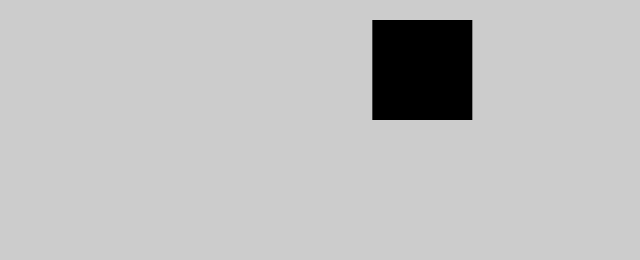
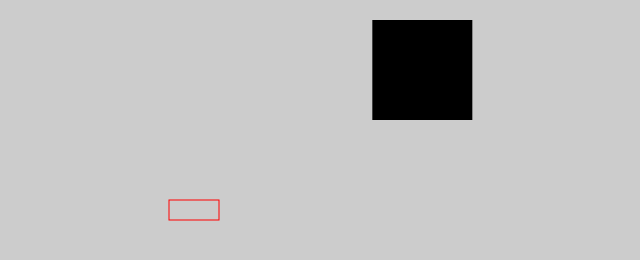
Before and after one commit to Herbertusz/ski, a website built with webpack: page src/index.html in a window 1280 px wide. Shown: the full height of the page, 131-771 px from the left. Built offline with nearby package versions, Linux system fonts and the light colour scheme.

Commit message:
Három réteg létrehozása

```diff
--- a/src/css/index.css
+++ b/src/css/index.css
@@ -7,13 +7,20 @@ body {
   width: 100vw;
   height: 100vh;
 }
-#skier {
+#over {
+  display: block;
+  position: absolute;
+  left: 0;
+  top: 0;
+  pointer-events: none;
+}
+#main {
   display: block;
   position: absolute;
   left: 0;
   top: 0;
 }
-#track {
+#under {
   display: block;
   position: absolute;
   left: 0;
--- a/src/index.html
+++ b/src/index.html
@@ -6,7 +6,7 @@
     <link rel="stylesheet" href="css/normalize.css" />
     <link rel="stylesheet" href="css/index.css" />
     <link rel="icon" href="/favicon.ico" type="image/x-icon" />
-    <script src="index.min.js"></script>
+    <script src="index.min.js" type="module"></script>
   </head>
   <body>
     <!--
@@ -15,10 +15,13 @@
     -->
 
     <div id="container">
-      <canvas id="track" width="0" height="0">
+      <canvas id="under" width="0" height="0">
         Nincs canvas!
       </canvas>
-      <canvas id="skier" width="0" height="0">
+      <canvas id="main" width="0" height="0">
+        Nincs canvas!
+      </canvas>
+      <canvas id="over" width="0" height="0">
         Nincs canvas!
       </canvas>
     </div>
--- a/src/index.ts
+++ b/src/index.ts
@@ -1,50 +1,40 @@
-/**
- * Animáció futtatása
- * @param {number} speed - animáció sebessége (px/sec)
- * @param {function} operation - animáció minden lépésében lefutó függvény, ha false a visszatérési értéke, az animáció leáll
- */
-const animate = function(speed: number, operation: (count: number) => boolean) {
-  let start: number | null = null;
-
-  const step = (timeStamp: number) => {
-    if (!start) {
-      start = timeStamp;
-    }
-    const elapsed = timeStamp - start;
-
-    const count = speed / 1000 * elapsed;
-    const continueAnimation = operation(count);
-
-    if (continueAnimation) {
-      window.requestAnimationFrame(step);
-    }
-  };
-
-  window.requestAnimationFrame(step);
-};
+import { animate } from './js/utility';
+import { Control } from './js/control';
+import { CanvasContexts, CanvasLayers, Graphics, Layers } from './js/graphics';
 
 window.onload = function() {
 
-  const canvasTrack = document.getElementById('track') as HTMLCanvasElement;
-  const canvasSkier = document.getElementById('skier') as HTMLCanvasElement;
-  const ctxTrack = canvasTrack.getContext('2d') as CanvasRenderingContext2D;
-  const _ctxSkier = canvasSkier.getContext('2d') as CanvasRenderingContext2D;
+  const canvas = {
+    under: document.getElementById(Layers.Under),
+    main: document.getElementById(Layers.Main),
+    over: document.getElementById(Layers.Over)
+  } as CanvasLayers;
+  const ctx = {
+    under: canvas[Layers.Under].getContext('2d'),
+    main: canvas[Layers.Main].getContext('2d'),
+    over: canvas[Layers.Over].getContext('2d')
+  } as CanvasContexts;
 
   window.addEventListener('resize', resizeCanvas, false);
 
   function resizeCanvas() {
-    canvasTrack.width = window.innerWidth;
-    canvasTrack.height = window.innerHeight;
-    canvasSkier.width = window.innerWidth;
-    canvasSkier.height = window.innerHeight;
+    Object.values(Layers).forEach(
+      (layerName: Layers) => {
+        canvas[layerName].width = window.innerWidth;
+        canvas[layerName].height = window.innerHeight;
+      }
+    );
   }
 
   resizeCanvas();
 
-  animate(200, (steps) => {
-    ctxTrack.clearRect(0, 0, canvasTrack.width, canvasTrack.height);
-    ctxTrack.fillRect(steps, 20, 100, 100);
-    return steps < 500;
+  animate(200, (current) => {
+    ctx[Layers.Under].clearRect(0, 0, canvas[Layers.Under].width, canvas[Layers.Under].height);
+    ctx[Layers.Under].fillRect(current, 20, 100, 100);
+    return current < 500;
   });
 
+  Graphics.init(canvas, ctx);
+  Control.init(canvas[Layers.Main]);
+
 };
--- a/src/js/utility.ts
+++ b/src/js/utility.ts
@@ -1,5 +1,3 @@
-import { LocationData } from './interfaces';
-
 /**
  * Promisify-olt setTimeout
  * @param {number} timeout - késleltetés
@@ -46,7 +44,7 @@ export const promiseSequence = function (promiseFactories: ((value: any) => any)
  * @return {Promise}
  */
 export const tryRequest = function ({
-  times, url, options = {}
+  times, url, options = { }
 }: {
   times: number, url: string, options?: RequestInit
 }): Promise<any> {
@@ -76,27 +74,32 @@ export const tryRequest = function ({
 };
 
 /**
- * Geolocation lekérés
- * @return {Promise}
+ * Animáció futtatása
+ * @param {number} speed - animáció sebessége (px/sec)
+ * @param {function} operation - animáció minden lépésében lefutó függvény, ha false a visszatérési értéke, az animáció leáll
+ * @example
+ *  animate(200, (current) => {
+ *    ctx.clearRect(0, 0, canvasTrack.width, canvasTrack.height);
+ *    ctx.fillRect(current, 20, 100, 100);
+ *    return current < 500;
+ *  });
  */
-export const getLocation = function (): Promise<LocationData> {
-  return new Promise((
-    resolve: (value: LocationData) => void, reject: (error: LocationData) => void
-  ) => {
-    navigator.geolocation.getCurrentPosition(
-      (position: GeolocationPosition) => {
-        resolve({
-          latitude: position.coords.latitude,
-          longitude: position.coords.longitude
-        });
-      },
-      (error: GeolocationPositionError) => {
-        reject({
-          error,
-          latitude: 0,
-          longitude: 0
-        });
-      }
-    );
-  });
+export const animate = function(speed: number, operation: (count: number) => boolean) {
+  let start: number | null = null;
+
+  const step = (timeStamp: number) => {
+    if (!start) {
+      start = timeStamp;
+    }
+    const elapsed = timeStamp - start;
+    const count = speed / 1000 * elapsed;
+
+    const continueAnimation = operation(count);
+
+    if (continueAnimation) {
+      window.requestAnimationFrame(step);
+    }
+  };
+
+  window.requestAnimationFrame(step);
 };
```
